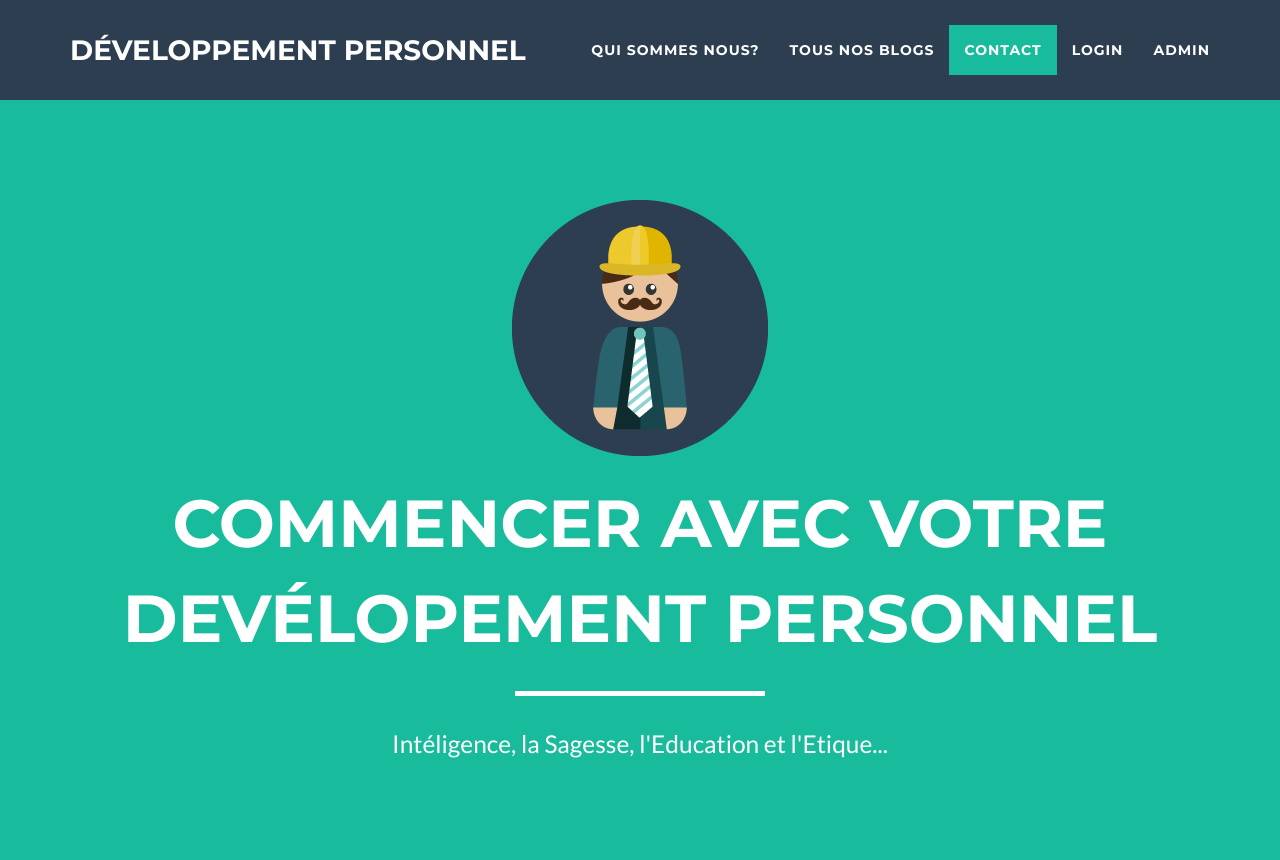
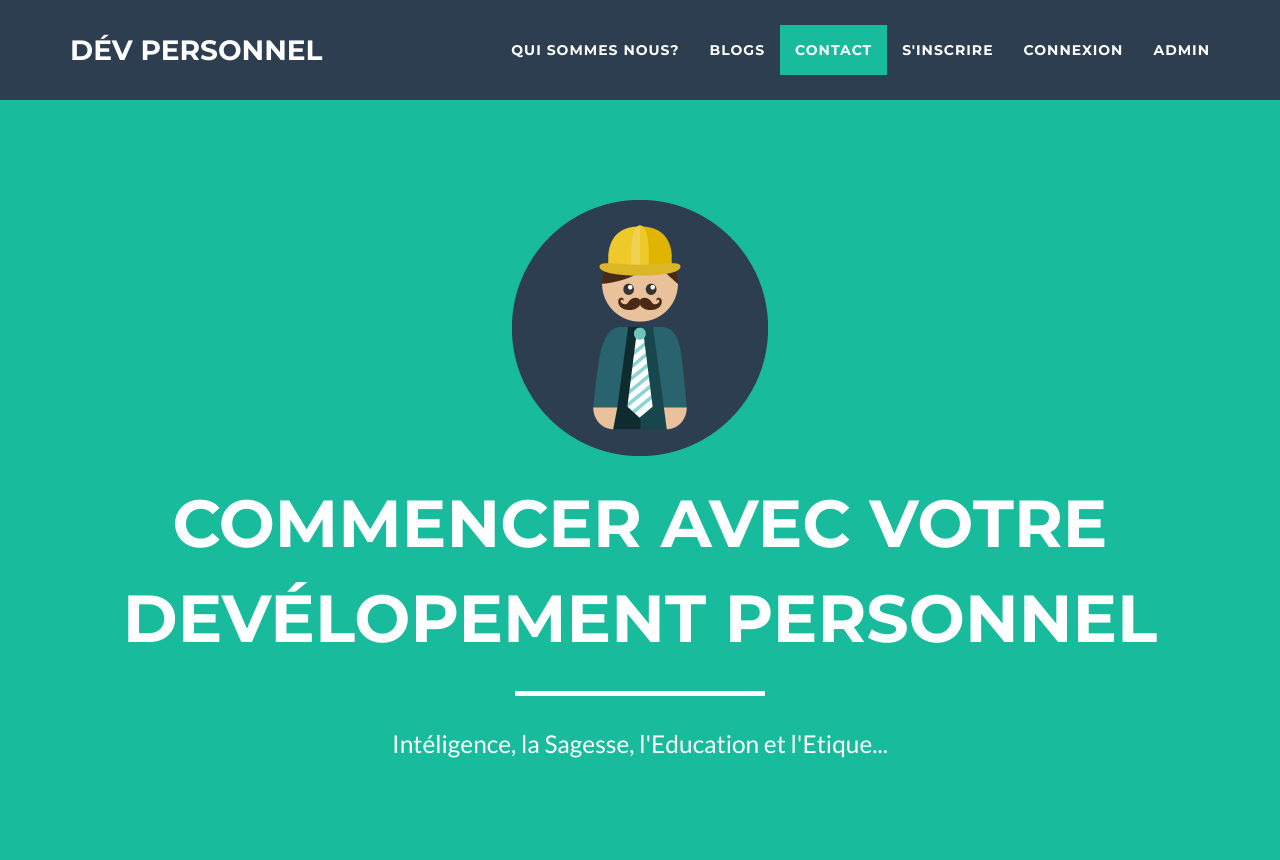
Before and after one commit to matcheme/Blog_PHP, a PHP site: page /index.php in a window 1280 px wide. Shown: the top 860 px of the page. Run offline with PHP 8.4, Linux system fonts and the light colour scheme; some libraries are stand-ins or nearby versions.

```diff
--- a/pages/head.php
+++ b/pages/head.php
@@ -9,7 +9,7 @@
     <meta name="description" content="">
     <meta name="author" content="">
 
-    <title>Développement Personnel</title>
+    <title>Dév Personnel</title>
 
       <!-- Bootstrap Core CSS -->
     <link href="vendor/bootstrap/css/bootstrap.min.css" rel="stylesheet">
@@ -63,7 +63,7 @@
                 <button type="button" class="navbar-toggle" data-toggle="collapse" data-target="#bs-example-navbar-collapse-1">
                     <span class="sr-only">Toggle navigation</span> Menu <i class="fa fa-bars"></i>
                 </button>
-                <a class="navbar-brand" href="index.php">Développement personnel</a>
+                <a class="navbar-brand" href="index.php">Dév personnel</a>
             </div>
 
             <!-- Collect the nav links, forms, and other content for toggling -->
@@ -72,17 +72,20 @@
                     <li class="hidden">
                         <a href="#page-top"></a>
                     </li>
-                    <li class="page-scroll">
+                     <li class="page-scroll">
                         <a href="#portfolio">Qui sommes nous?</a>
                     </li>
                     <li class="page-scroll">
-                        <a href="#about">Tous Nos Blogs</a>
+                        <a href="#about">Blogs</a>
                     </li>
                     <li class="page-scroll">
                         <a href="#contact">Contact</a>
                     </li>
                     <li>
-                        <a href="login.php">Login</a>
+                        <a href="#"> S'inscrire </a>
+                    </li>
+                    <li>
+                        <a href="login.php">Connexion</a>
                     </li>
                     <li>
                         <a href="admin.php">Admin</a>
```
